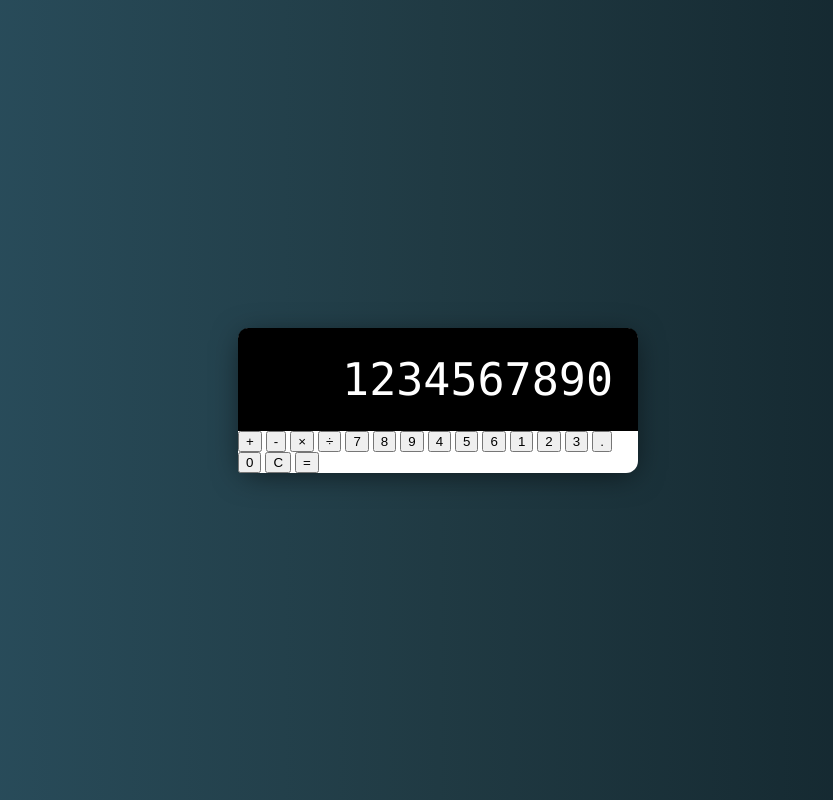
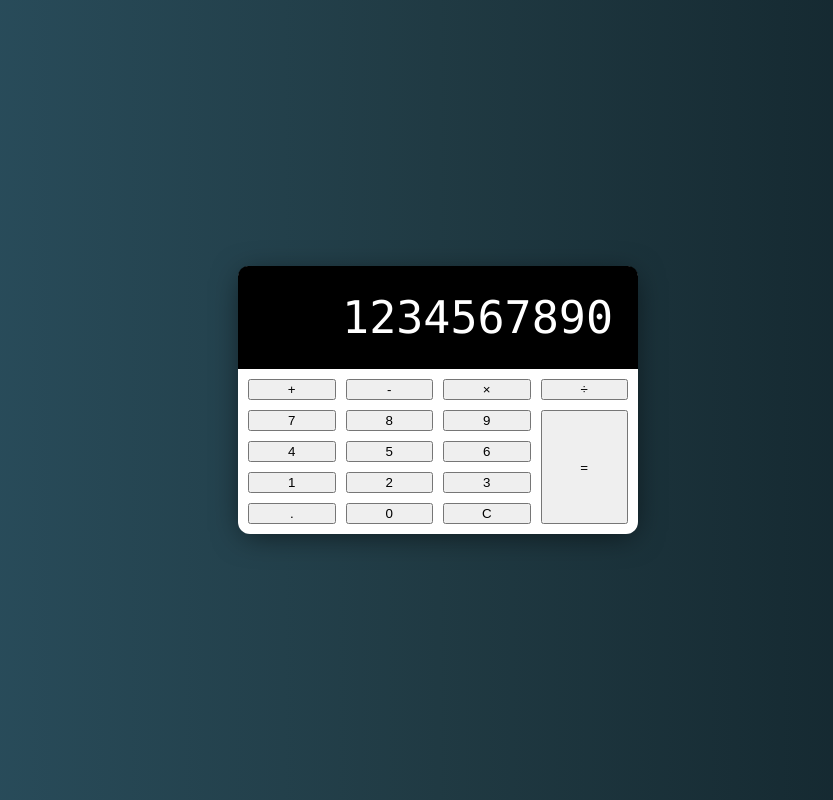
Before and after one commit to tod619/calulator, a plain HTML site: page index.html in a window 1280 px wide. Shown: the whole page, without its empty margins (202-1035 px from the left). Drawn offline with Linux system fonts and the light colour scheme.

Commit message:
add grid layout to calculato-buttons div in style.css file

```diff
--- a/style.css
+++ b/style.css
@@ -75,3 +75,17 @@
 }
 
 /* End: Display */
+
+/* Start: Buttons */
+.calculator-buttons {
+  display: grid;
+  grid-template-columns: repeat(4, 1fr);
+  grid-gap: 10px;
+  padding: 10px;
+}
+
+.equal-sign {
+  grid-column: -2;
+  grid-row: 2 / span 4;
+}
+/* End: Buttons */
```
